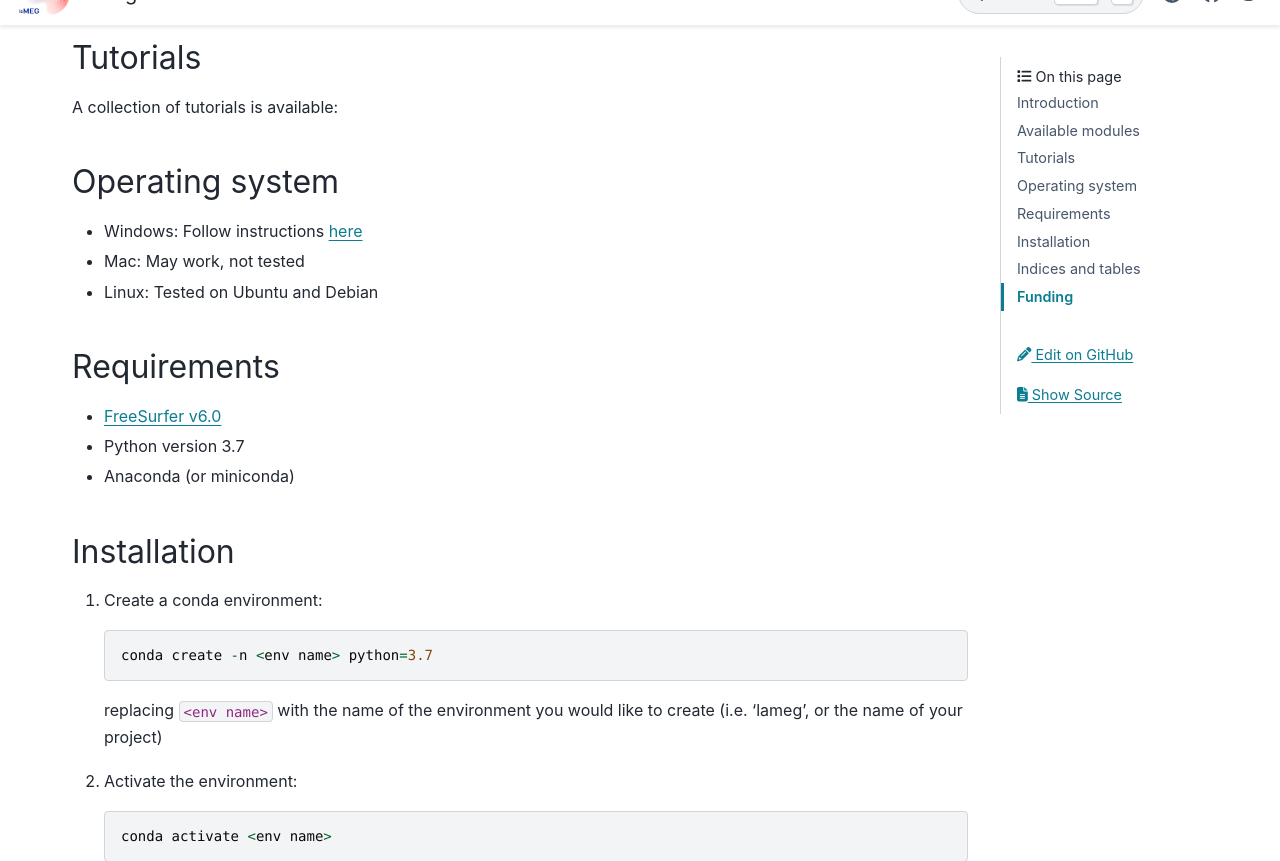
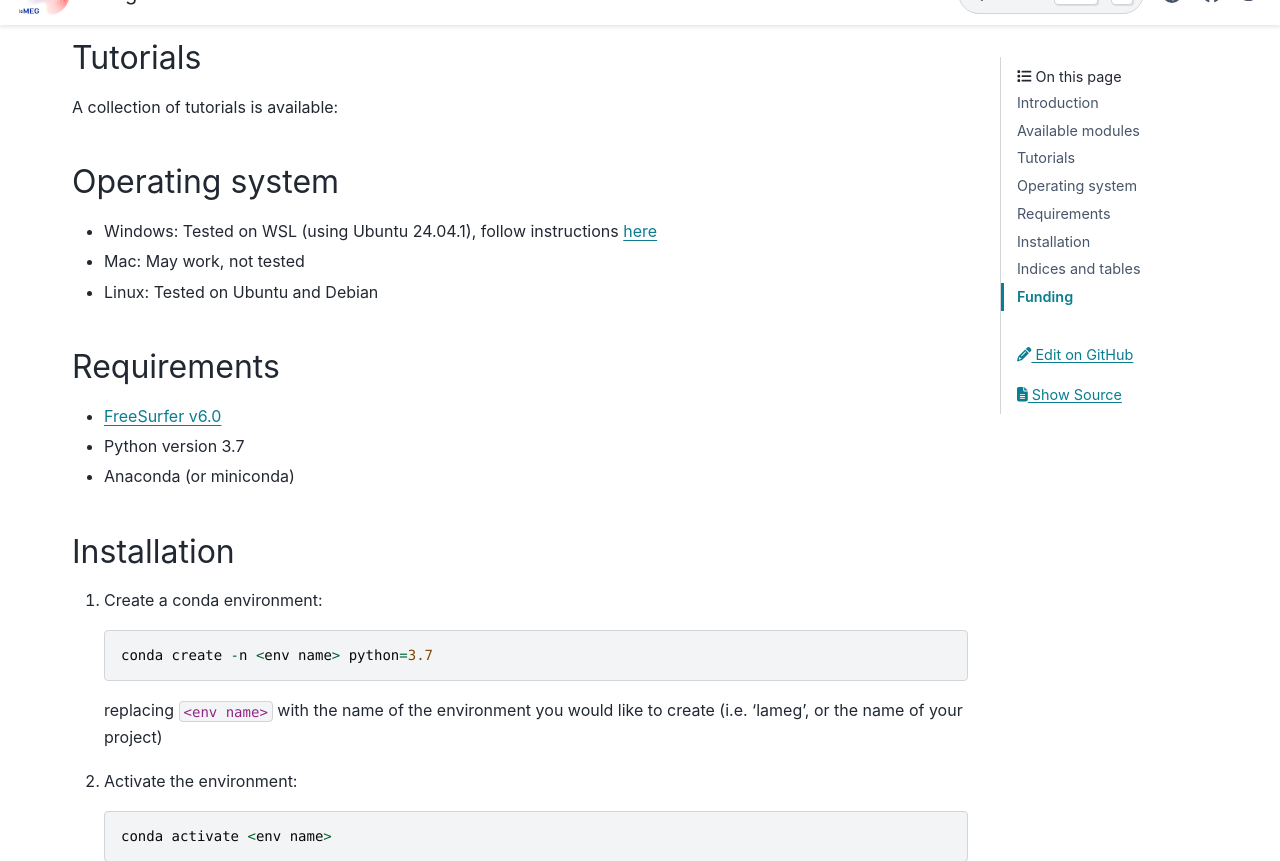
Before and after one commit to danclab/laMEG, a Sphinx documentation site: the page built from docs/index.rst, in a window 1280 px wide and 900 px high, scrolled down 769 px, cut to the strip 39-900 px from the top of the window. Built offline with Sphinx 7.4.7 and the PyData theme 0.15.4, drawn with Linux system fonts in a browser that asks for light colours; pages that are not in the unit, such as notebooks, are missing from menus.

Commit message:
Update index.rst

```diff
--- a/docs/index.rst
+++ b/docs/index.rst
@@ -43,7 +43,7 @@ A collection of tutorials is available:
 
 Operating system
 ----------------
-* Windows: Follow instructions `here <https://danclab.github.io/laMEG/windows_installation.html>`_
+* Windows: Tested on WSL (using Ubuntu 24.04.1), follow instructions `here <https://github.com/danclab/laMEG/blob/main/windows_instructions.md>`_
 * Mac: May work, not tested
 * Linux: Tested on Ubuntu and Debian
 
```
